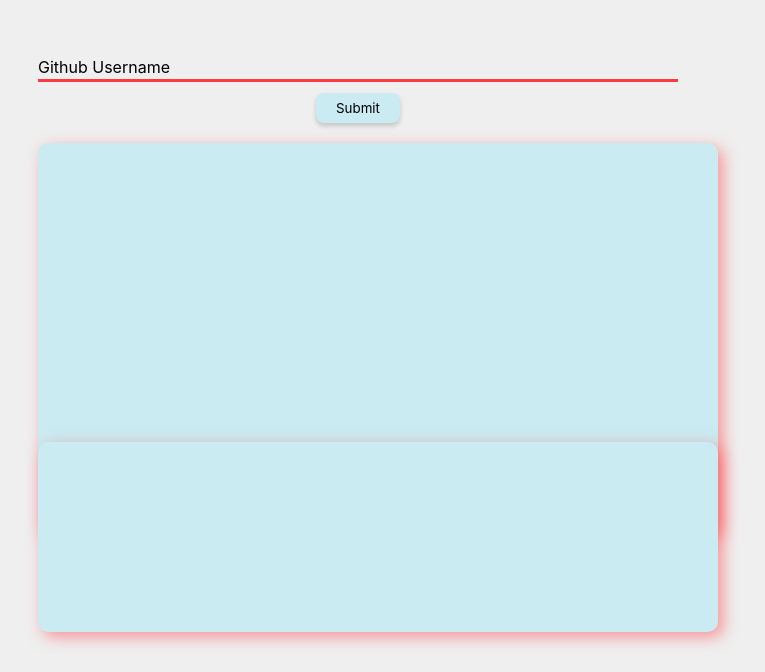
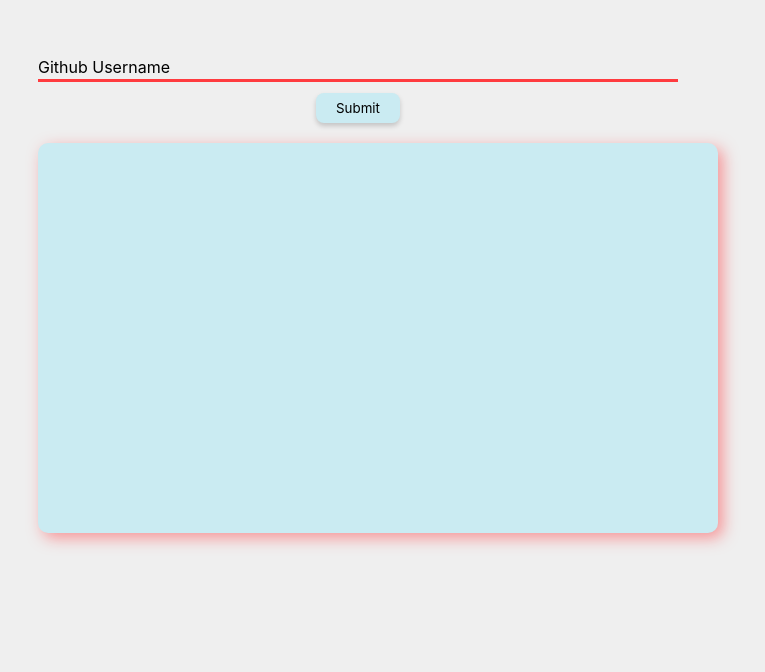
Before and after one commit to ColemanSWE/github-api-project, a React (Create React App) app: page / in a window 1280 px wide. Shown: the part 128-800 px from the top of the page, without its empty margins (282-1047 px from the left). Built offline with nearby package versions, Linux system fonts and the light colour scheme.

Commit message:
Yeah this was a bad idea. Reverting.

```diff
--- a/src/App.jsx
+++ b/src/App.jsx
@@ -1,12 +1,11 @@
 import './App.css';
-import { SummaryCard, GradeCard } from './Components';
+import { SummaryCard } from './Components';
 
 function App() {
   return (
     <div className="App">
       <header className="App-container">
         <SummaryCard />
-        <GradeCard />
       </header>
     </div>
   );
--- a/src/Components/GradeCard/GradeCard.jsx
+++ /dev/null
@@ -1,13 +0,0 @@
-import { Component } from 'react'
-import styles from './styles.module.scss'
-
-export class GradeCard extends Component {
-    render() {
-        return (
-            <div className={styles.form}>
-                <div className={styles.container}>
-                </div>
-            </div>
-        )
-    }
-}
--- a/src/Components/GradeCard/index.js
+++ /dev/null
@@ -1 +0,0 @@
-export * from './GradeCard'
--- a/src/Components/GradeCard/styles.module.scss
+++ /dev/null
@@ -1,18 +0,0 @@
-$btnColor: #caebf2;
-
-.container {
-  padding: 20px 20px 20px 20px;
-  margin-top: 20px;
-  overflow: hidden;
-  width: 50%;
-  height: 150px;
-  background: $btnColor;
-  box-shadow: 5px 5px 15px rgba(#ff3b3f, 0.5);
-  border-radius: 10px;
-  display: flex;
-  justify-content: space-between;
-  order: 1;
-  position: absolute;
-  bottom: 5%;
-  left: 25%;
-}
--- a/src/Components/index.js
+++ b/src/Components/index.js
@@ -1,2 +1 @@
-export * from './GradeCard'
 export * from './SummaryCard'
```
